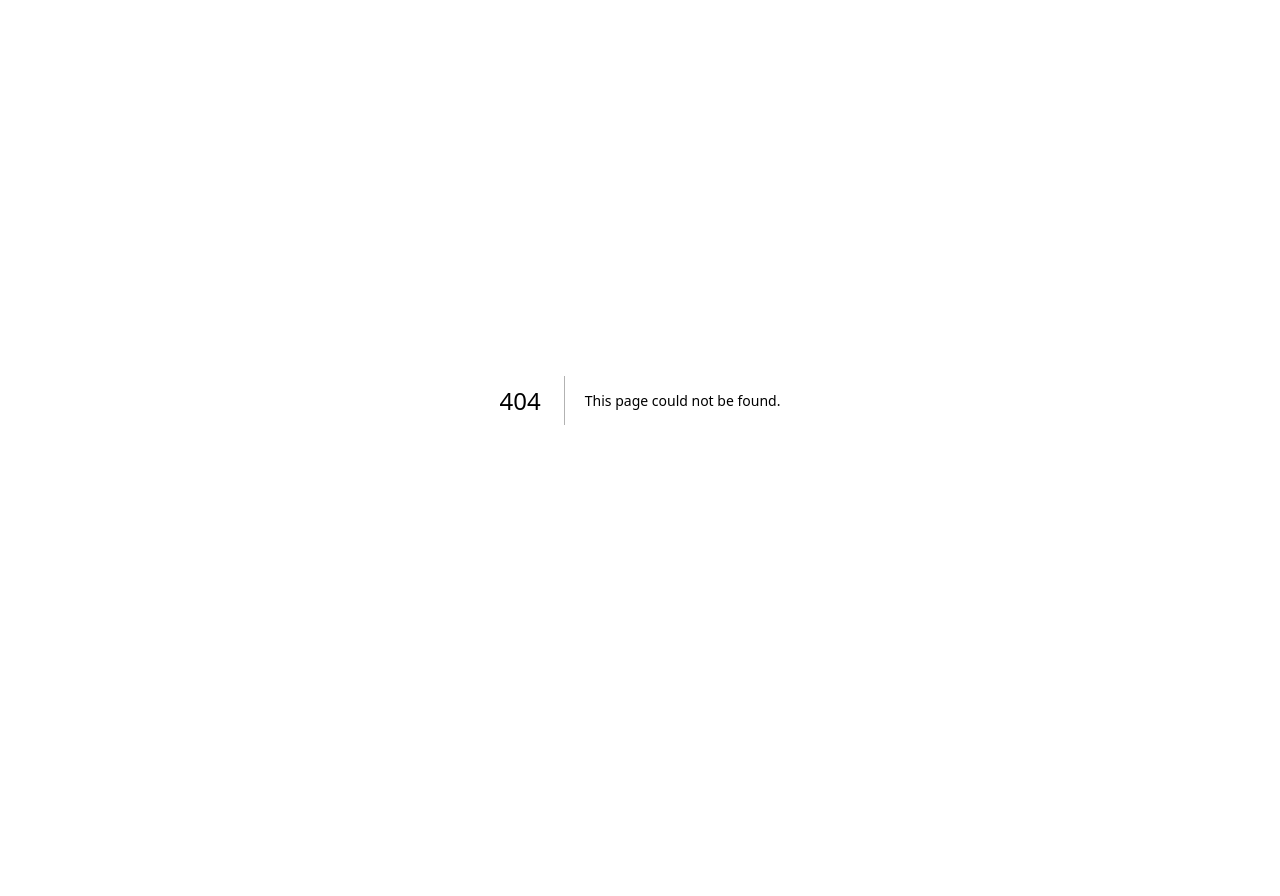
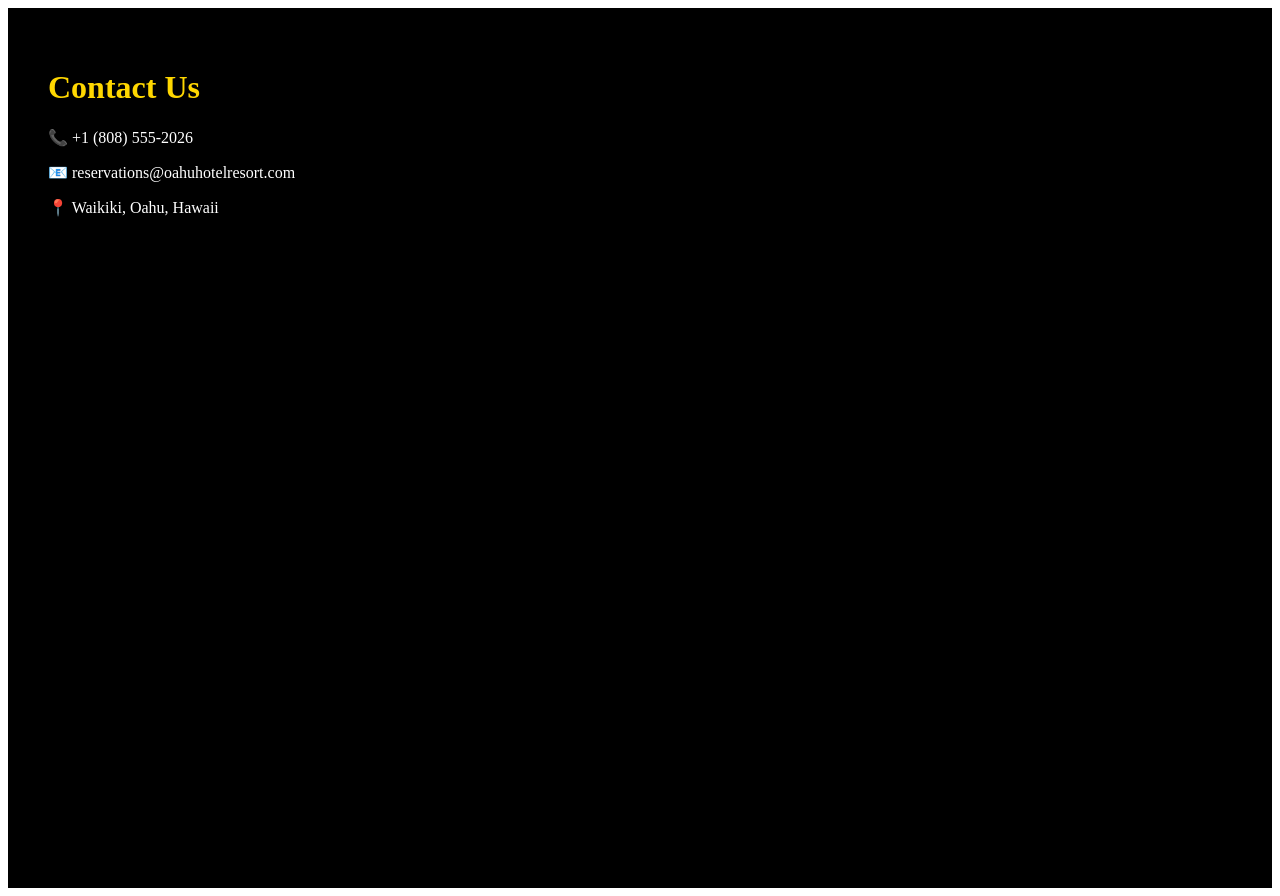
Before and after one commit to mbindaalphachia9-del/OHAU-HOTEL-RESORT, a Next.js app: page /contact in a window 1280 px wide. Before the commit this address had no page. Before the commit the page ends 800 px from the top, so only its background shows below. Built offline with nearby package versions, Linux system fonts and the light colour scheme.

Commit message:
Create page.tsx

```diff
--- /dev/null
+++ b/app/contact/page.tsx
@@ -0,0 +1,11 @@
+export default function ContactPage() {
+  return (
+    <main style={{ backgroundColor: "#000", color: "#fff", minHeight: "100vh", padding: "40px" }}>
+      <h1 style={{ color: "gold" }}>Contact Us</h1>
+
+      <p>📞 +1 (808) 555-2026</p>
+      <p>📧 reservations@oahuhotelresort.com</p>
+      <p>📍 Waikiki, Oahu, Hawaii</p>
+    </main>
+  );
+}
```
